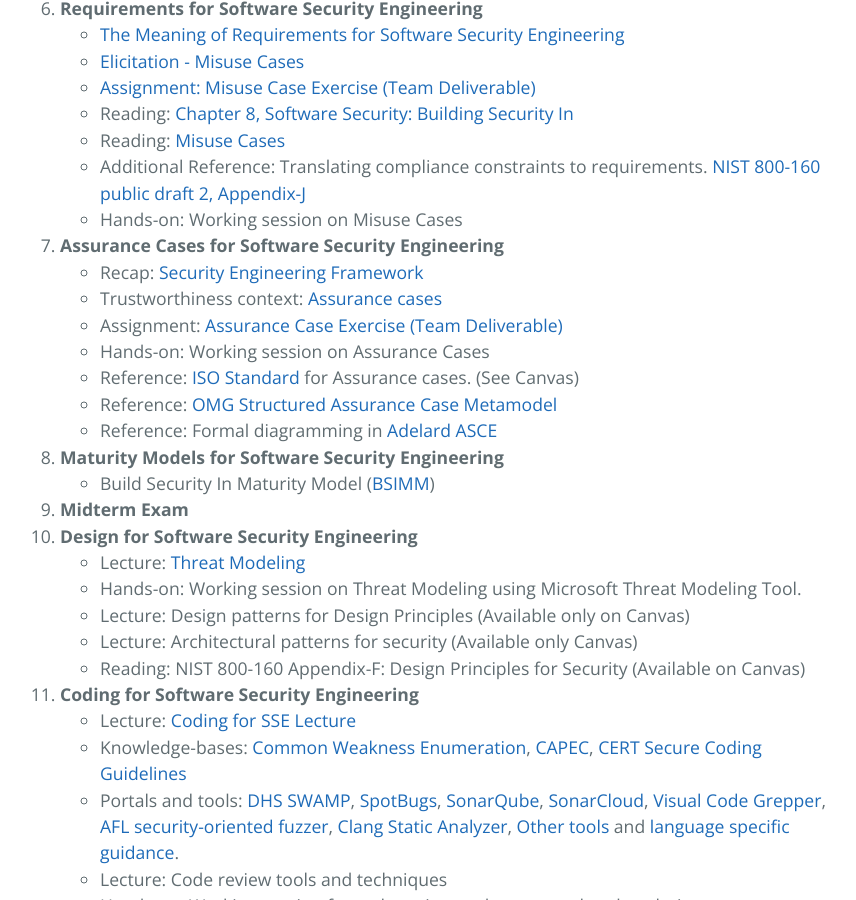
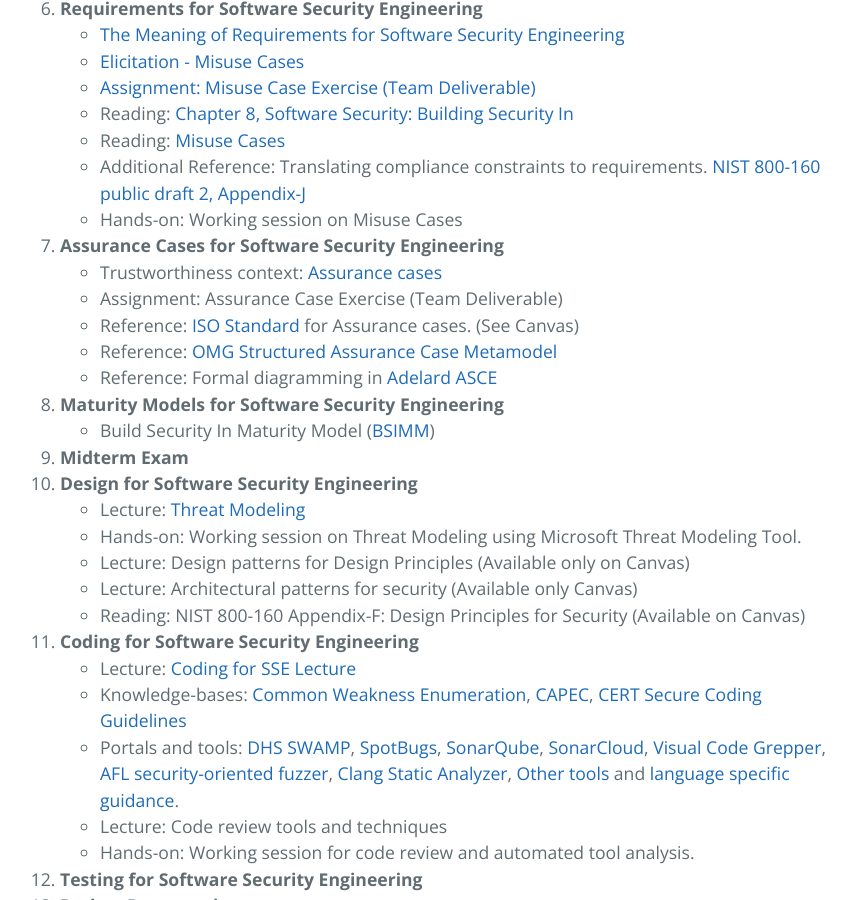
Before and after one commit to robinagandhi/swa, a Jekyll site: the page built from index.md, in a window 1280 px wide and 900 px high, scrolled down 798 px. Shown: the whole window, without its empty margins (204-1060 px from the left). Built offline with Jekyll 4.4.1, drawn with Linux system fonts in a browser that asks for light colours.

Commit message:
Update index.md

```diff
--- a/index.md
+++ b/index.md
@@ -26,13 +26,11 @@
   * Additional Reference: Translating compliance constraints to requirements. [NIST 800-160 public draft 2, Appendix-J](http://csrc.nist.gov/publications/drafts/800-160/sp800_160_second-draft.pdf)
   * Hands-on: Working session on Misuse Cases
 1. **Assurance Cases for Software Security Engineering**
-  * Recap: [Security Engineering Framework]()<!-- https://robinagandhi.github.io/swa/slides/lecture-1/systems-security-engineering.html#25-->
-  * Trustworthiness context: [Assurance cases]()<!--https://robinagandhi.github.io/swa/slides/lecture-2/assurance-case.html-->
-  * Assignment: [Assurance Case Exercise (Team Deliverable)]()<!-- https://robinagandhi.github.io/swa/slides/lecture-2/assurance-case-exercise.html-->
-  * Hands-on: Working session on Assurance Cases
-  * Reference: [ISO Standard](https://unomaha.on.worldcat.org/oclc/772089071?databaseList=638)<!-- --> for Assurance cases. (See Canvas)
-  * Reference: [OMG Structured Assurance Case Metamodel](https://www.omg.org/spec/SACM/About-SACM)<!-- -->
-  * Reference: Formal diagramming in [Adelard ASCE](https://www.adelard.com/asce/choosing-asce/index/)<!-- -->
+  * Trustworthiness context: [Assurance cases](https://robinagandhi.github.io/swa/slides/lecture-2/assurance-case.html)
+  * Assignment: Assurance Case Exercise (Team Deliverable)
+  * Reference: [ISO Standard](https://unomaha.on.worldcat.org/oclc/772089071?databaseList=638) for Assurance cases. (See Canvas)
+  * Reference: [OMG Structured Assurance Case Metamodel](https://www.omg.org/spec/SACM/About-SACM)
+  * Reference: Formal diagramming in [Adelard ASCE](https://www.adelard.com/asce/choosing-asce/index/)
 1. **Maturity Models for Software Security Engineering**
   * Build Security In Maturity Model ([BSIMM](https://www.bsimm.com))<!-- -->
 1. **Midterm Exam**
```
